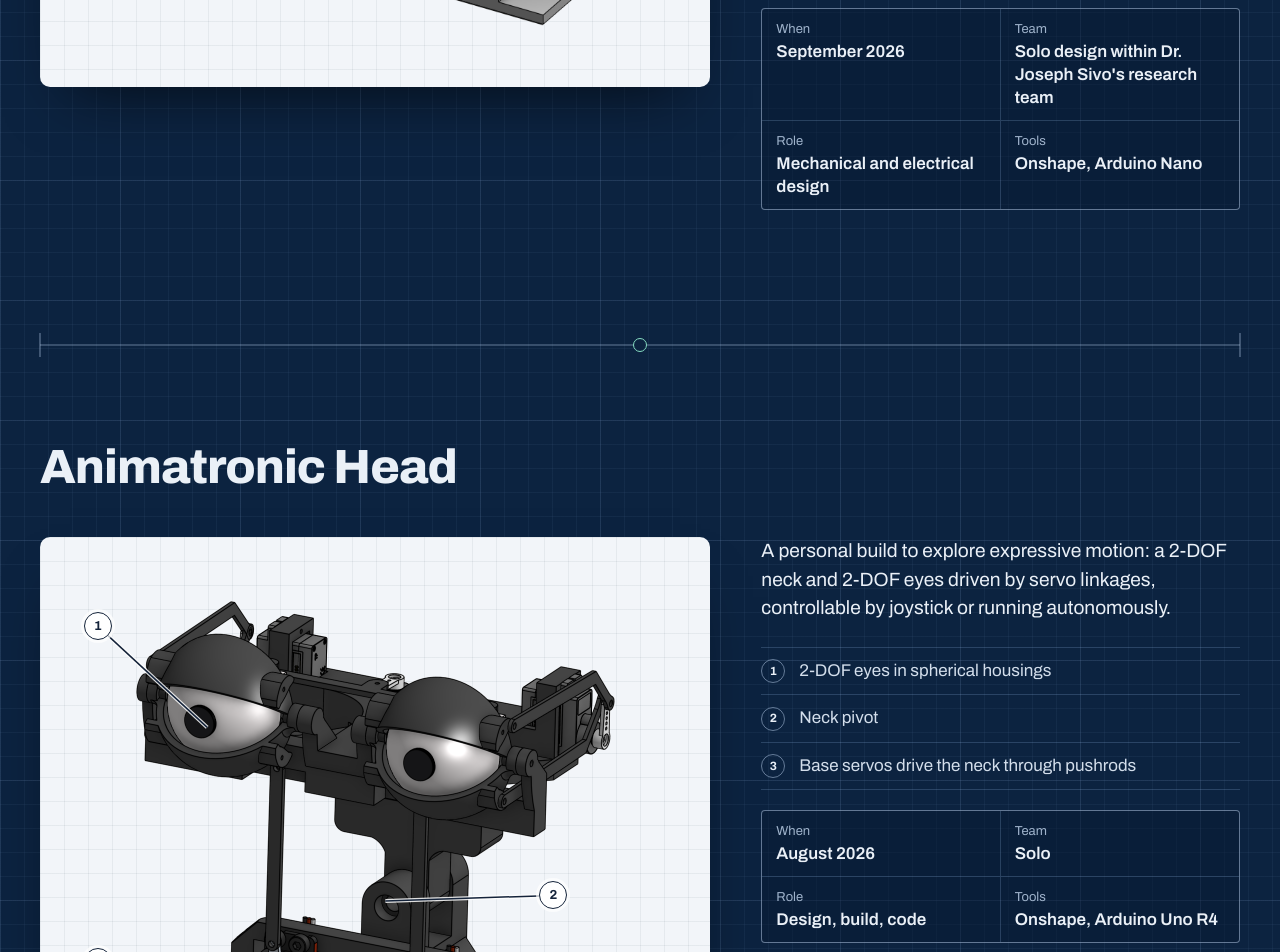
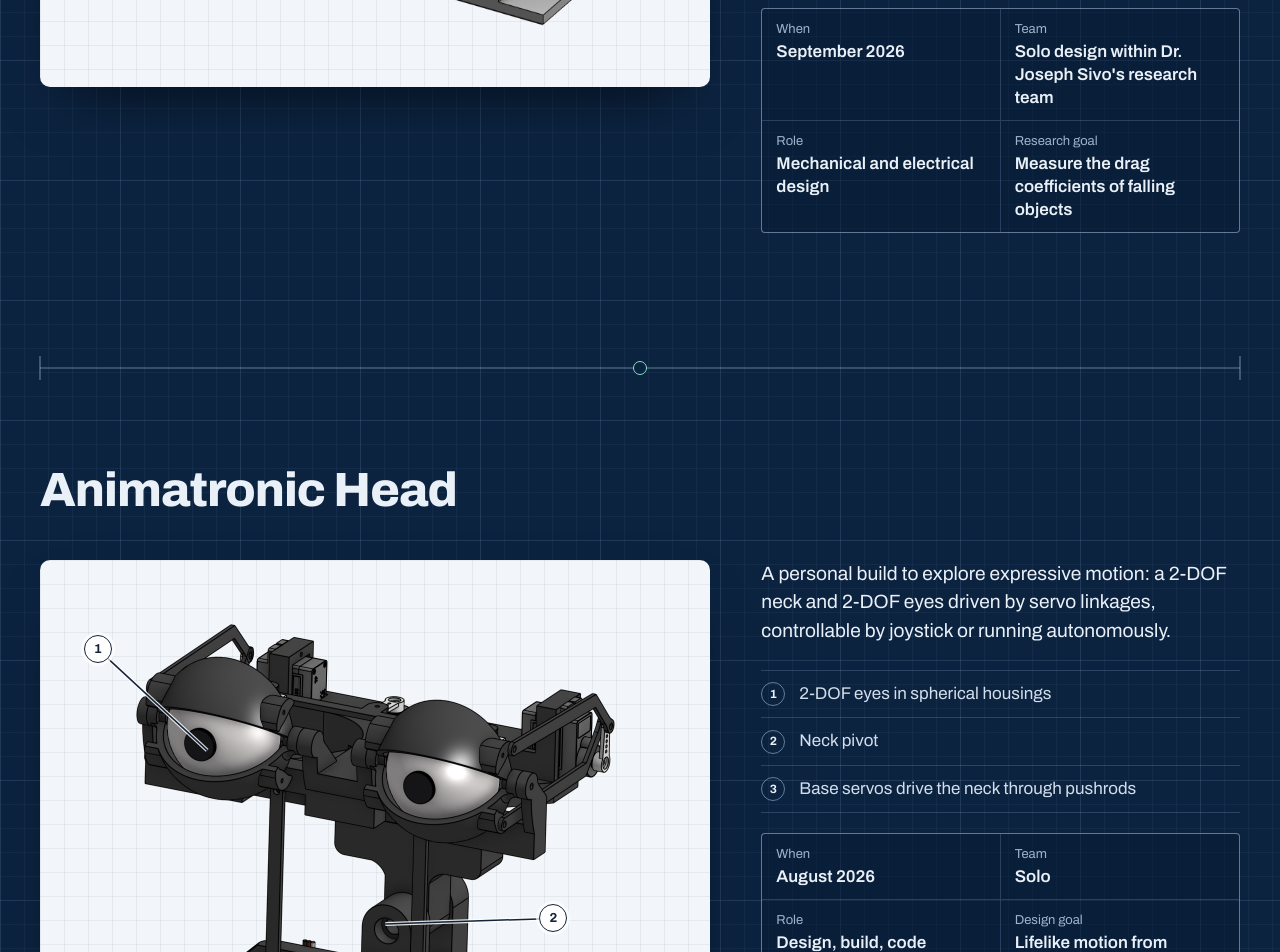
Before and after one commit to trydell29/Mechanical-Design-Portfolio-Tyler-Rydell, a React (Vite) app: page / in a window 1280 px wide. Shown: the part 4140-5092 px from the top of the page. Built offline with nearby package versions, Linux system fonts and the light colour scheme.

Commit message:
Research goal for LiDAR mount and resonance finder; design goal for the head
Co-Authored-By: Claude Opus 5.5 <noreply@anthropic.com>
Claude-Session: https://claude.ai/code/session_01UJoAhQq26ZiJCAmbM4omh7

```diff
--- a/src/content.js
+++ b/src/content.js
@@ -250,7 +250,7 @@ export const projects = [
       ["When", "September 2026"],
       ["Team", "Solo design within Dr. Joseph Sivo's research team"],
       ["Role", "Mechanical and electrical design"],
-      ["Tools", "Onshape, Arduino Nano"],
+      ["Research goal", "Measure the drag coefficients of falling objects"],
     ],
     summary:
       "A precision mount for a LiDAR module used to measure the velocity and acceleration of falling objects and extract their drag coefficients.",
@@ -279,7 +279,7 @@ export const projects = [
       ["When", "August 2026"],
       ["Team", "Solo"],
       ["Role", "Design, build, code"],
-      ["Tools", "Onshape, Arduino Uno R4"],
+      ["Design goal", "Lifelike motion from simple, low-cost servo linkages"],
     ],
     summary:
       "A personal build to explore expressive motion: a 2-DOF neck and 2-DOF eyes driven by servo linkages, controllable by joystick or running autonomously.",
@@ -303,7 +303,7 @@ export const projects = [
       ["When", "Fall 2026"],
       ["Team", "Solo honors project"],
       ["Advisor", "Dr. Neel Haldolaarachchige"],
-      ["Tools", "Onshape, ESP32-C3"],
+      ["Research goal", "Wireless, phone-based resonance detection for physics labs"],
     ],
     summary:
       "A self-contained, rechargeable wireless device for sound wave labs. It reads microphone data on a microcontroller and sends it to a student's iPhone to detect resonance states.",
```
